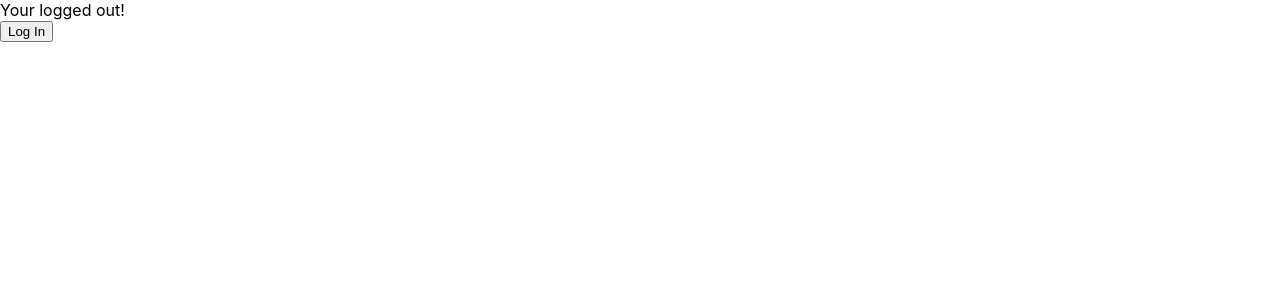
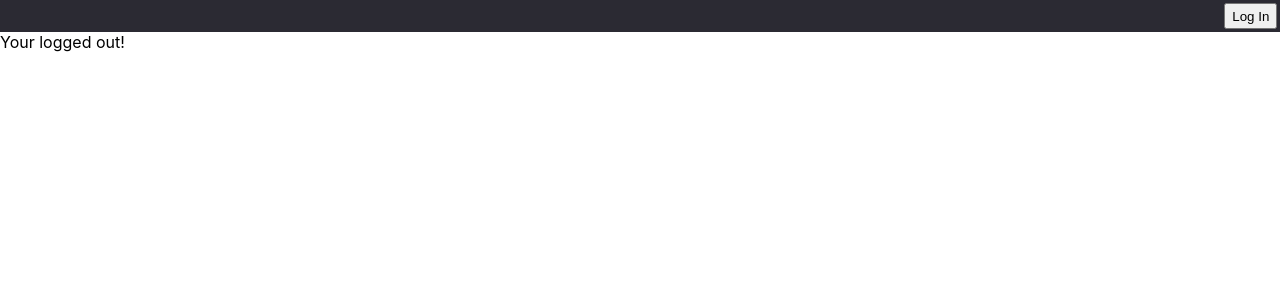
Before and after one commit to FHICT-S-Koen/info-map-client, a React (Create React App) app: page / in a window 1280 px wide. Shown: the top 300 px of the page. Built offline with nearby package versions, Linux system fonts and the light colour scheme.

Commit message:
Added a Header containing the login component

```diff
--- a/src/App.tsx
+++ b/src/App.tsx
@@ -1,18 +1,11 @@
-import { useAuth0 } from '@auth0/auth0-react';
-import Login from './Login';
-import Logout from './Logout';
+import Header from "./components/Header";
+import Body from "./components/Body";
 
 export default function App() {
-  const {isAuthenticated} = useAuth0()
-
-  if (isAuthenticated) return (
+  return (
     <>
-      <div>Your logged in!</div>
-      <Logout />
-    </>)
-  else return (
-    <>
-      <div>Your logged out!</div>
-      <Login />
-    </>)
+      <Header />
+      <Body />
+    </>
+  )
 }
--- a/src/Login.tsx
+++ /dev/null
@@ -1,7 +0,0 @@
-import { useAuth0 } from "@auth0/auth0-react";
-
-export default function LoginButton() {
-  const { loginWithRedirect } = useAuth0();
-
-  return <button onClick={() => loginWithRedirect()}>Log In</button>;
-};
--- a/src/Logout.tsx
+++ /dev/null
@@ -1,11 +0,0 @@
-import { useAuth0 } from "@auth0/auth0-react";
-
-export default function LogoutButton() {
-  const { logout } = useAuth0();
-
-  return (
-    <button onClick={() => logout({ returnTo: window.location.origin })}>
-      Log Out
-    </button>
-  );
-};
--- /dev/null
+++ b/src/components/Auth.css
@@ -0,0 +1,4 @@
+.Auth {
+	justify-self: end;
+	margin: 0.2em;
+}
--- /dev/null
+++ b/src/components/Auth.tsx
@@ -0,0 +1,17 @@
+import { useAuth0 } from "@auth0/auth0-react";
+import "./Auth.css"
+
+export default function Auth() {
+  const { loginWithRedirect, logout, isAuthenticated, isLoading } = useAuth0();
+
+  if (isLoading) return <></>;
+  else {
+    if (!isAuthenticated)
+      return <button className="Auth" onClick={() => loginWithRedirect()}>Log In</button>;
+    else return (
+      <button className="Auth" onClick={() => logout({ returnTo: window.location.origin })}>
+        Log Out
+      </button>
+    );
+  }
+};
--- /dev/null
+++ b/src/components/Body.tsx
@@ -0,0 +1,11 @@
+import { useAuth0 } from "@auth0/auth0-react";
+
+export default function Body() {
+  const { isAuthenticated, isLoading } = useAuth0();
+
+  if (isLoading) return <div>loading ...</div>;
+  else {
+    if (isAuthenticated) return <div>Your logged in!</div>
+    else return <div>Your logged out!</div>
+  }
+};
--- /dev/null
+++ b/src/components/Header.css
@@ -0,0 +1,6 @@
+.Header {
+	background-color: #2B2A33;
+	display: grid;
+	height: 2em;
+	position: relative;
+}
--- /dev/null
+++ b/src/components/Header.tsx
@@ -0,0 +1,10 @@
+import Auth from "./Auth"
+import "./Header.css"
+
+export default function Header() {
+	return (
+		<div className="Header">
+			<Auth />
+		</div>
+	)
+}
```
Also changed, not shown: src/App.css (deleted).
